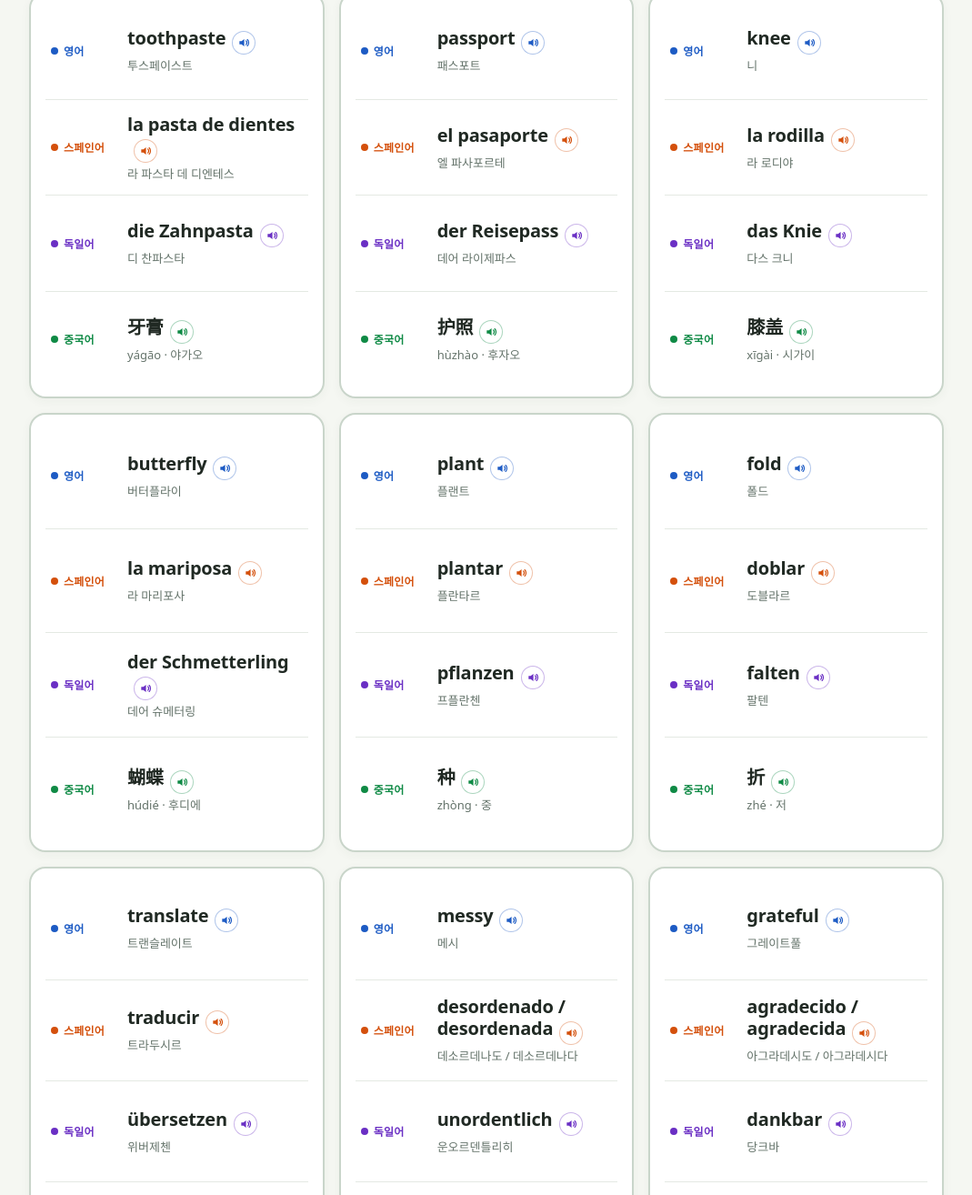
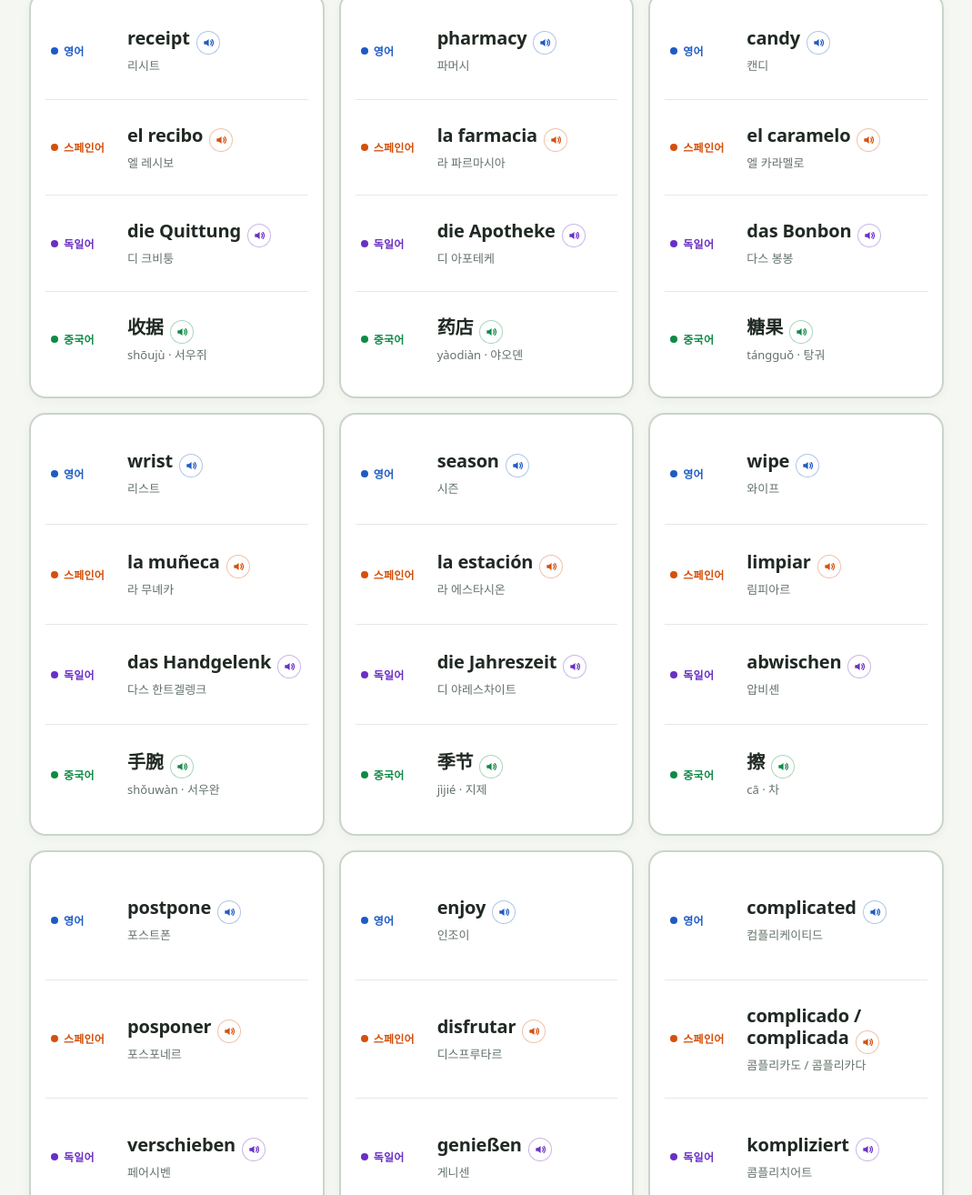
Before and after one commit to jinny57/multilingual-flashcards, a plain HTML site: page index.html in a window 1280 px wide. Shown: the part 722-2036 px from the top of the page at 91% size, without its empty margins (105-1174 px from the left). Drawn offline with Linux system fonts and the light colour scheme.

Commit message:
DAY 39 추가 · 2026-11-20
Co-Authored-By: Claude <noreply@anthropic.com>

```diff
--- a/index.html
+++ b/index.html
@@ -473,6 +473,18 @@ const DAYS=[
 {ko:'지저분하다',items:[['영어','messy','메시','My room is messy.','제 방이 지저분해요.'],['스페인어','desordenado / desordenada','데소르데나도 / 데소르데나다','Mi habitación está desordenada.','제 방이 지저분해요.'],['독일어','unordentlich','운오르덴틀리히','Mein Zimmer ist unordentlich.','제 방이 지저분해요.'],['중국어','乱','luàn · 롼','我的房间很乱。','제 방이 지저분해요.','Wǒ de fángjiān hěn luàn.']]},
 {ko:'고맙다',items:[['영어','grateful','그레이트풀','I am grateful for your help.','도와줘서 고마워요.'],['스페인어','agradecido / agradecida','아그라데시도 / 아그라데시다','Estoy agradecida por tu ayuda.','도와줘서 고마워요.'],['독일어','dankbar','당크바','Ich bin dankbar für deine Hilfe.','도와줘서 고마워요.'],['중국어','感激','gǎnjī · 간지','我很感激你的帮助。','도와줘서 고마워요.','Wǒ hěn gǎnjī nǐ de bāngzhù.']]},
 {ko:'신나다',items:[['영어','excited','익사이티드','The children are excited about the trip.','아이들은 여행에 신이 나 있어요.'],['스페인어','emocionado / emocionada','에모시오나도 / 에모시오나다','Los niños están emocionados por el viaje.','아이들은 여행에 신이 나 있어요.'],['독일어','aufgeregt','아우프게레크트','Die Kinder sind wegen der Reise aufgeregt.','아이들은 여행에 신이 나 있어요.'],['중국어','兴奋','xīngfèn · 싱펀','孩子们对这次旅行很兴奋。','아이들은 여행에 신이 나 있어요.','Háizimen duì zhè cì lǚxíng hěn xīngfèn.']]}
+]},
+{day:'DAY 39',entries:[
+{ko:'영수증',items:[['영어','receipt','리시트','Can I have the receipt, please?','영수증 주시겠어요?'],['스페인어','el recibo','엘 레시보','¿Me da el recibo, por favor?','영수증 주시겠어요?'],['독일어','die Quittung','디 크비퉁','Kann ich bitte die Quittung haben?','영수증 주시겠어요?'],['중국어','收据','shōujù · 서우쥐','可以给我收据吗？','영수증 주시겠어요?','Kěyǐ gěi wǒ shōujù ma?']]},
+{ko:'약국',items:[['영어','pharmacy','파머시','Is there a pharmacy near here?','이 근처에 약국이 있어요?'],['스페인어','la farmacia','라 파르마시아','¿Hay una farmacia cerca de aquí?','이 근처에 약국이 있어요?'],['독일어','die Apotheke','디 아포테케','Gibt es hier in der Nähe eine Apotheke?','이 근처에 약국이 있어요?'],['중국어','药店','yàodiàn · 야오뎬','这附近有药店吗？','이 근처에 약국이 있어요?','Zhè fùjìn yǒu yàodiàn ma?']]},
+{ko:'사탕',items:[['영어','candy','캔디','Don’t eat too much candy.','사탕을 너무 많이 먹지 마세요.'],['스페인어','el caramelo','엘 카라멜로','No comas demasiados caramelos.','사탕을 너무 많이 먹지 마세요.'],['독일어','das Bonbon','다스 봉봉','Iss nicht zu viele Bonbons.','사탕을 너무 많이 먹지 마세요.'],['중국어','糖果','tángguǒ · 탕궈','别吃太多糖果。','사탕을 너무 많이 먹지 마세요.','Bié chī tài duō tángguǒ.']]},
+{ko:'손목',items:[['영어','wrist','리스트','She wears a watch on her wrist.','그녀는 손목에 시계를 차고 있어요.'],['스페인어','la muñeca','라 무녜카','Ella lleva un reloj en la muñeca.','그녀는 손목에 시계를 차고 있어요.'],['독일어','das Handgelenk','다스 한트겔렝크','Sie trägt eine Uhr am Handgelenk.','그녀는 손목에 시계를 차고 있어요.'],['중국어','手腕','shǒuwàn · 서우완','她手腕上戴着一块手表。','그녀는 손목에 시계를 차고 있어요.','Tā shǒuwàn shang dàizhe yí kuài shǒubiǎo.']]},
+{ko:'계절',items:[['영어','season','시즌','Which season do you like best?','어느 계절을 제일 좋아해요?'],['스페인어','la estación','라 에스타시온','¿Qué estación te gusta más?','어느 계절을 제일 좋아해요?'],['독일어','die Jahreszeit','디 야레스차이트','Welche Jahreszeit magst du am liebsten?','어느 계절을 제일 좋아해요?'],['중국어','季节','jìjié · 지제','你最喜欢哪个季节？','어느 계절을 제일 좋아해요?','Nǐ zuì xǐhuan nǎge jìjié?']]},
+{ko:'닦다',items:[['영어','wipe','와이프','Please wipe the table.','식탁을 닦아 주세요.'],['스페인어','limpiar','림피아르','Limpia la mesa, por favor.','식탁을 닦아 주세요.'],['독일어','abwischen','압비셴','Wisch bitte den Tisch ab.','식탁을 닦아 주세요.'],['중국어','擦','cā · 차','请擦一下桌子。','식탁을 닦아 주세요.','Qǐng cā yíxià zhuōzi.']]},
+{ko:'미루다',items:[['영어','postpone','포스트폰','We postponed the meeting until next week.','우리는 회의를 다음 주로 미뤘어요.'],['스페인어','posponer','포스포네르','Pospusimos la reunión hasta la próxima semana.','우리는 회의를 다음 주로 미뤘어요.'],['독일어','verschieben','페어시벤','Wir haben die Besprechung auf nächste Woche verschoben.','우리는 회의를 다음 주로 미뤘어요.'],['중국어','推迟','tuīchí · 투이츠','我们把会议推迟到下周了。','우리는 회의를 다음 주로 미뤘어요.','Wǒmen bǎ huìyì tuīchí dào xià zhōu le.']]},
+{ko:'즐기다',items:[['영어','enjoy','인조이','I enjoy walking in the park.','저는 공원에서 산책하는 것을 즐겨요.'],['스페인어','disfrutar','디스프루타르','Disfruto de pasear por el parque.','저는 공원에서 산책하는 것을 즐겨요.'],['독일어','genießen','게니센','Ich genieße Spaziergänge im Park.','저는 공원에서 산책하는 것을 즐겨요.'],['중국어','享受','xiǎngshòu · 샹서우','我很享受在公园散步。','저는 공원에서 산책하는 것을 즐겨요.','Wǒ hěn xiǎngshòu zài gōngyuán sànbù.']]},
+{ko:'복잡하다',items:[['영어','complicated','컴플리케이티드','This problem is too complicated.','이 문제는 너무 복잡해요.'],['스페인어','complicado / complicada','콤플리카도 / 콤플리카다','Este problema es demasiado complicado.','이 문제는 너무 복잡해요.'],['독일어','kompliziert','콤플리치어트','Dieses Problem ist zu kompliziert.','이 문제는 너무 복잡해요.'],['중국어','复杂','fùzá · 푸짜','这个问题太复杂了。','이 문제는 너무 복잡해요.','Zhège wèntí tài fùzá le.']]},
+{ko:'화창하다',items:[['영어','sunny','서니','Today is a sunny day.','오늘은 화창한 날이에요.'],['스페인어','soleado / soleada','솔레아도 / 솔레아다','Hoy es un día soleado.','오늘은 화창한 날이에요.'],['독일어','sonnig','조니히','Heute ist ein sonniger Tag.','오늘은 화창한 날이에요.'],['중국어','晴朗','qínglǎng · 칭랑','今天是个晴朗的日子。','오늘은 화창한 날이에요.','Jīntiān shì ge qínglǎng de rìzi.']]}
 ]}
 ];
 const VOICE={'영어':'en-US','스페인어':'es-ES','독일어':'de-DE','중국어':'zh-CN'};
```
